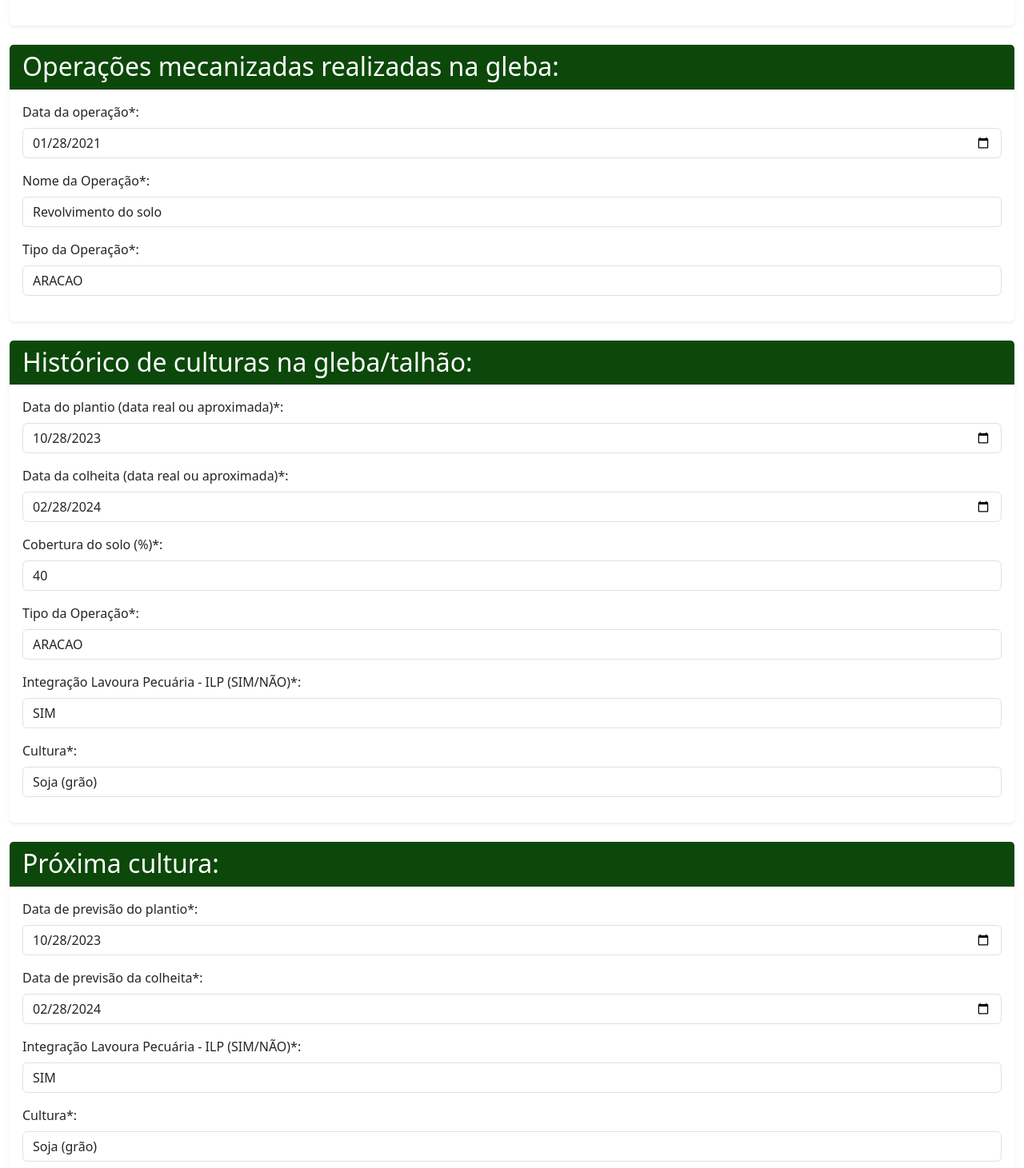
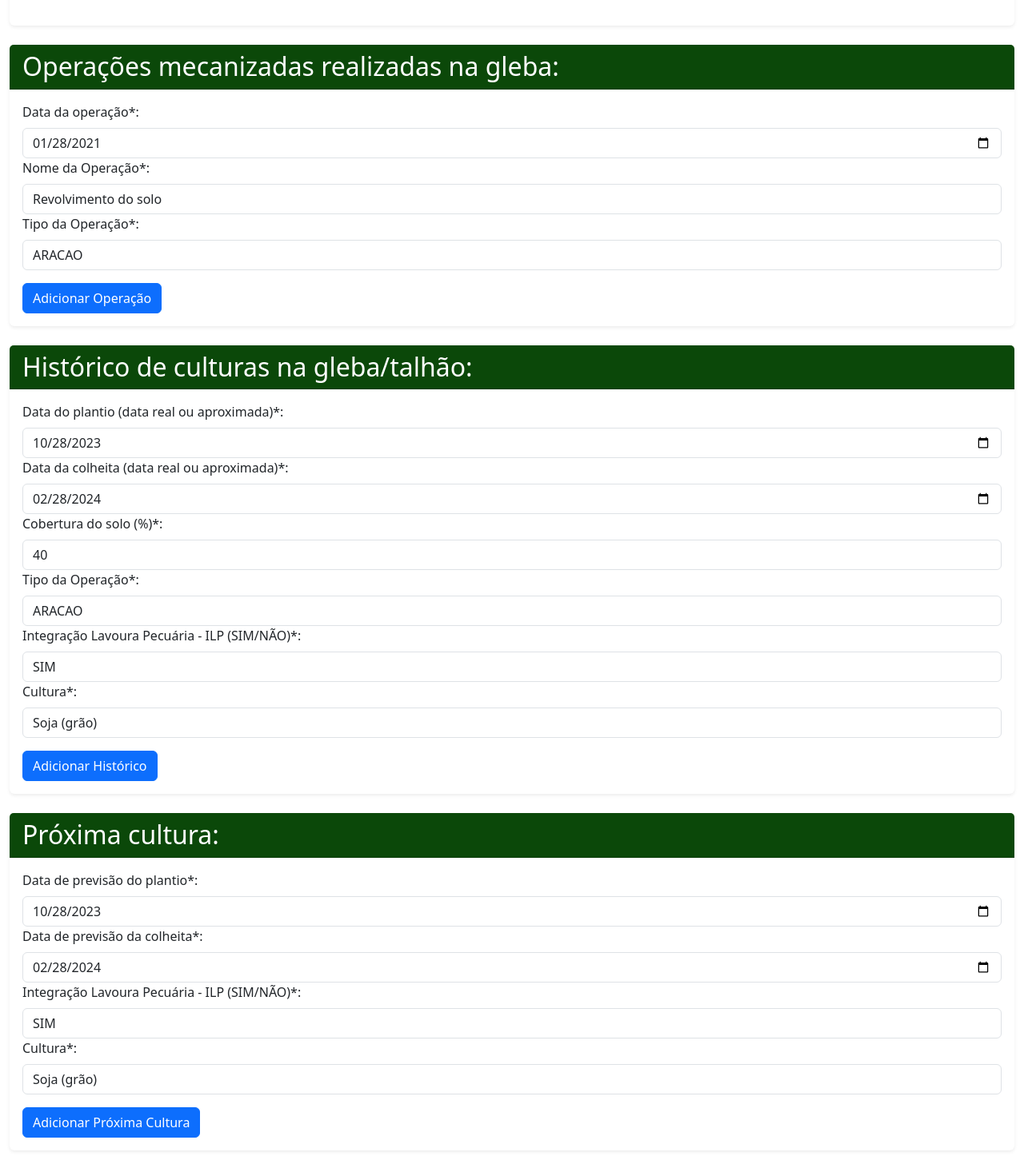
Before and after one commit to gustavonaoki/zarcnm-imbr, a Next.js app: page /form1 in a window 1280 px wide. Shown: the part 1121-2582 px from the top of the page at 80% size. Built offline with nearby package versions, Linux system fonts and the light colour scheme.

Commit message:
Criando botão para adiconar mais campos e alterando rota para teste de envio infos. 'Form1.js'

```diff
--- a/pages/form1.js
+++ b/pages/form1.js
@@ -2,6 +2,17 @@ import { useState } from "react";
 import 'bootstrap/dist/css/bootstrap.min.css';
 
 const FormPage = () => {
+  /*const [numeroIteravel, setNumeroIteravel] = useState(1); //Estado para o número iterável que será incrementado
+
+  const incrementarNumero = () => {
+    setNumeroIteravel((prevNumero) => prevNumero + 1);
+  }; //Função para incrementar o número iterável
+  */
+   const newDiv = () => {
+    return (
+      <div> ------------- </div>
+    )
+   }
   const [formData, setFormData] = useState({
     produtor: {
       nome: "João da Silva",
@@ -59,7 +70,7 @@ const FormPage = () => {
   const handleSubmit = async (e) => {
     e.preventDefault();
     try {
-      const response = await fetch("/api/v1/endpoint1", {
+      const response = await fetch("/api/v1/status", {
         method: "POST",
         headers: {
           "Content-Type": "application/json",
@@ -76,7 +87,12 @@ const FormPage = () => {
       console.error("Erro na requisição:", error);
     }
   };
-
+  const addEntry = (arrayField, defaultValues) => {
+    setFormData((prev) => ({
+      ...prev,
+      [arrayField]: [...prev[arrayField], defaultValues],
+    }));
+  };
   return (
     <div className="container-fluid my-4">
       <h1 className="text-center mb-4">Formulário de Cadastro</h1>
@@ -225,21 +241,19 @@ const FormPage = () => {
             <h2 className="mb-0"> Operações mecanizadas realizadas na gleba:</h2>
           </div>
           <div className="card-body">
-            <div className="mb-3">
+            {formData.manejos.map((manejo, index) => (
+              <div key={index} className="mb-3">
                 <label className="form-label">Data da operação*: </label>
                 <input
                   type="date"
                   className="form-control"
                   name="dataOperacao"
-                value={formData.manejos[0].data}
-                onChange={(e) => handleChange(e, "formData.manejos[0].data")}
+                  value={manejo.data}
+                  onChange={(e) => handleChange(e, index, "manejos", "data")}
                   required
                 />
-            </div>
-            <div className="mb-3">
-              <label className="form-label">
-                Nome da Operação*:
-              </label>
+
+                <label className="form-label">Nome da Operação*: </label>
                 <input
                   type="text"
                   name="nomeOperacao"
@@ -247,11 +261,10 @@ const FormPage = () => {
                   className="form-control"
                   required
                   placeholder="EX: REVOLVIMENTO DO SOLO"
-                value={formData.manejos[0].operacao.nomeOperacao}
-                onChange={(e) => handleChange(e, "formData.manejos[0].operacao.nomeOperacao")}
+                  value={manejo.operacao.nomeOperacao}
+                  onChange={(e) => handleChange(e, index, "manejos", "operacao", "nomeOperacao")}
                 />
-            </div>
-            <div className="mb-3">
+
                 <label className="form-label">Tipo da Operação*: </label>
                 <input
                   type="text"
@@ -259,10 +272,20 @@ const FormPage = () => {
                   name="tipoOperacao"
                   className="form-control"
                   placeholder="EX: ARACAO"
-                value={formData.manejos[0].tipoOperacao.tipo}
-                onChange={(e) => handleChange(e, "formData.manejos[0].tipoOperacao.tipo")}
+                  value={manejo.tipoOperacao.tipo}
+                  onChange={(e) => handleChange(e, index, "manejos", "tipoOperacao", "tipo")}
                 />
               </div>
+
+            ))}
+            <button
+              type="button"
+              className="btn btn-primary"
+              onClick={() =>
+                addEntry("manejos", { dataOperacao: "", operacao: "", tipoOperacao: "" })
+              }>
+              Adicionar Operação
+            </button>
           </div>
         </div>
 
@@ -272,29 +295,28 @@ const FormPage = () => {
             <h2 className="mb-0"> Histórico de culturas na gleba/talhão:</h2>
           </div>
           <div className="card-body">
-            <div className="mb-3">
+            {formData.producoes.map((producao, index) => (
+              <div key={index} className="mb-3">
                 <label className="form-label">Data do plantio (data real ou aproximada)*: </label>
                 <input
                   type="date"
                   className="form-control"
-                value={formData.producoes[0].dataPlantio}
+                  value={producao.dataPlantio}
                   name="dataPlantio"
-                onChange={(e) => handleChange(e, "formData.producoes[0].dataPlantio")}
+                  onChange={(e) => handleChange(e, index, "producoes", "dataPlantio")}
                   required
                 />
-            </div>
-            <div className="mb-3">
+
                 <label className="form-label">Data da colheita (data real ou aproximada)*: </label>
                 <input
                   type="date"
                   className="form-control"
-                value={formData.producoes[0].dataColheita}
+                  value={producao.dataColheita}
                   name="dataColheita"
-                onChange={(e) => handleChange(e, "formData.producoes[0].dataColheita")}
+                  onChange={(e) => handleChange(e, index, "producoes", "dataColheita")}
                   required
                 />
-            </div>
-            <div className="mb-3">
+
                 <label className="form-label">
                   Cobertura do solo (%)*:
                 </label>
@@ -305,12 +327,10 @@ const FormPage = () => {
                   max={100}
                   className="form-control"
                   required
-                placeholder="EX: REVOLVIMENTO DO SOLO"
-                value={formData.producoes[0].coberturaSolo}
-                onChange={(e) => handleChange(e, "formData.producoes[0].coberturaSolo")}
+                  value={producao.coberturaSolo}
+                  onChange={(e) => handleChange(e, index, "producoes", "coberturaSolo")}
                 />
-            </div>
-            <div className="mb-3">
+
                 <label className="form-label">Tipo da Operação*: </label>
                 <input
                   type="text"
@@ -318,11 +338,10 @@ const FormPage = () => {
                   name="tipoOperacao"
                   className="form-control"
                   placeholder="EX: ARACAO"
-                value={formData.producoes[0].tipoOperacao.tipo}
-                onChange={(e) => handleChange(e, "formData.producoes[0].tipoOperacao.tipo")}
+                  value={producao.tipoOperacao.tipo}
+                  onChange={(e) => handleChange(e, index, "producoes", "tipoOperacao", "tipo")}
                 />
-            </div>
-            <div className="mb-3">
+
                 <label className="form-label">Integração Lavoura Pecuária - ILP (SIM/NÃO)*: </label>
                 <input
                   type="text"
@@ -330,11 +349,10 @@ const FormPage = () => {
                   name="ILP"
                   className="form-control"
                   placeholder="EX: SIM"
-                value={formData.producoes[0].ilp}
-                onChange={(e) => handleChange(e, "formData.producoes[0].ilp")}
+                  value={producao.ilp}
+                  onChange={(e) => handleChange(e, index, "producoes", "ilp")}
                 />
-            </div>
-            <div className="mb-3">
+
                 <label className="form-label">Cultura*: </label>
                 <input
                   type="text"
@@ -342,10 +360,21 @@ const FormPage = () => {
                   name="cultura"
                   className="form-control"
                   placeholder="EX: Soja (grão)"
-                value={formData.producoes[0].cultura.nome}
-                onChange={(e) => handleChange(e, "formData.producoes[0].cultura.nome")}
+                  value={producao.cultura.nome}
+                  onChange={(e) => handleChange(e, index, "producoes", "cultura", "nome")}
                 />
               </div>
+            ))}
+            <button
+              type="button"
+              className="btn btn-primary"
+              onClick={() => {
+
+                addEntry("producoes", { dataPlantio: "", coberturaSolo: 0, ilp: "", cultura: "", tipoOperacao: "" });
+              }
+              }>
+              Adicionar Histórico
+            </button>
           </div>
         </div>
 
@@ -355,42 +384,39 @@ const FormPage = () => {
             <h2 className="mb-0"> Próxima cultura:</h2>
           </div>
           <div className="card-body">
-            <div className="mb-3">
+            {formData.producoes.map((producao, index) => (
+              <div key={index} className="mb-3">
                 <label className="form-label">Data de previsão do plantio*: </label>
                 <input
                   type="date"
                   className="form-control"
-                value={formData.producoes[0].dataPlantio}
+                  value={producao.dataPlantio}
                   name="dataPlantio"
-                onChange={(e) => handleChange(e, "formData.producoes[0].dataPlantio")}
+                  onChange={(e) => handleChange(e, index, "producoes", "dataPlantio")}
                   required
                 />
-            </div>
-            <div className="mb-3">
+
                 <label className="form-label">Data de previsão da colheita*: </label>
                 <input
                   type="date"
                   className="form-control"
-                value={formData.producoes[0].dataColheita}
+                  value={producao.dataColheita}
                   name="dataColheita"
-                onChange={(e) => handleChange(e, "formData.producoes[0].dataColheita")}
+                  onChange={(e) => handleChange(e, index, "producoes", "dataColheita")}
                   required
                 />
-            </div>
 
-            <div className="mb-3">
                 <label className="form-label">Integração Lavoura Pecuária - ILP (SIM/NÃO)*: </label>
                 <input
                   type="text"
                   required
                   name="ILP"
                   className="form-control"
-                value={formData.producoes[0].ilp}
                   placeholder="EX: SIM"
-                onChange={(e) => handleChange(e, "formData.producoes[0].ilp")}
+                  value={producao.ilp}
+                  onChange={(e) => handleChange(e, index, "producoes", "ilp")}
                 />
-            </div>
-            <div className="mb-3">
+
                 <label className="form-label">Cultura*: </label>
                 <input
                   type="text"
@@ -398,10 +424,19 @@ const FormPage = () => {
                   name="cultura"
                   className="form-control"
                   placeholder="EX: Soja (grão)"
-                value={formData.producoes[0].cultura.nome}
-                onChange={(e) => handleChange(e, "formData.producoes[0].cultura.nome")}
+                  value={producao.cultura.nome}
+                  onChange={(e) => handleChange(e, index, "producoes", "cultura", "nome")}
                 />
               </div>
+            ))}
+            <button
+              type="button"
+              className="btn btn-primary"
+              onClick={() =>
+                addEntry("manejos", { dataOperacao: "", operacao: "", tipoOperacao: "" })
+              }>
+              Adicionar Próxima Cultura
+            </button>
           </div>
         </div>
 
```
Lines whose indentation alone changed are shown as unchanged.
